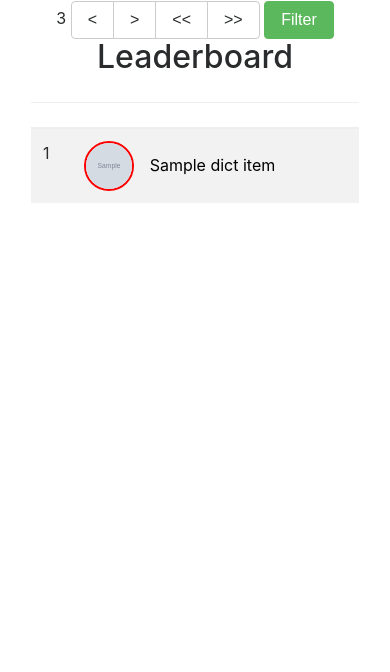
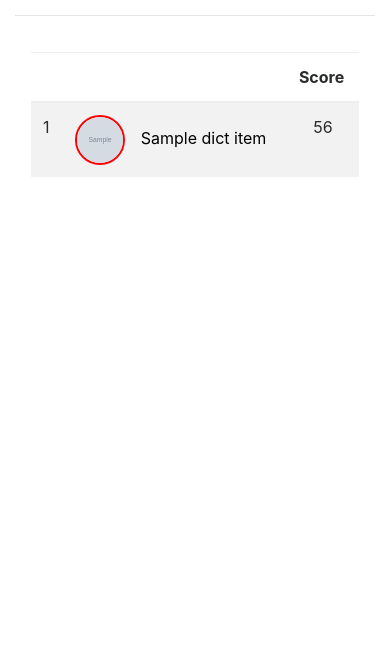
Before and after one commit to dasUtsav/social-champion-identification, a Flask app: template templates/form.html in a window 390 px wide. Shown: the part 599-1271 px from the top of the page. After the commit the page ends 776 px from the top, so only its background shows below. Run offline with Flask 2, Linux system fonts and the light colour scheme; the template is opened without the code that fills it: most values are stand-ins (such as "Sample title", 1, 10 or a date in 2020); grey boxes marked "Sample" are stand-in pictures; parts of the project's set-up code (start-up, migrations or seed data) failed here and were passed over; some libraries are stand-ins or nearby versions.

Commit message:
Update Leaderboard UI

```diff
--- a/templates/form.html
+++ b/templates/form.html
@@ -3,8 +3,7 @@
 
 <div class="container text-center" style="padding: 50px 0px 100px 0px">
 
-    {% if final_ranks is defined %}
-        {% if pending_topics|length > 0 %}
+    {% if final_ranks is defined %} {% if pending_topics|length > 0 %}
     <div class="row">
         <div class="col-sm-12 alert alert-info alert-dismissible fade show" role="alert">
             <p>
@@ -18,8 +17,13 @@
     </div>
     {% endif %}
 
+    <img src="http://www.madelinejaeger.com/wp-content/uploads/2016/05/leaderboard_screenshot_2.jpg" alt="leaderboards" height="300px"
+        width="300px">
+
+    <hr>
+
     <div class="row">
-        <div class="col-sm-3">
+        <!-- <div class="col-sm-3">
             <h2>Filters</h2>
             <select class="list-group" id="sbOne" multiple="multiple">
                 <option class="list-group-item" value="likes">Likes</option>
@@ -32,7 +36,7 @@
 
             <select class="" id="sbTwo" multiple="multiple"></select>
             <br>
-3
+
             <div class="btn-group">
                 <input class="btn btn-secondary" type="button" id="left" value="<" />
                 <input class="btn btn-secondary" type="button" id="right" value=">" />
@@ -40,10 +44,9 @@
                 <input class="btn btn-secondary" type="button" id="rightall" value=">>" />
             </div>
             <input class="btn btn-success" id="queryForm" type="button" value="Filter" id="submit" />
-        </div>
+        </div> -->
 
-            <div class="col-sm-9">
-                <h2 class="text-center">Leaderboard</h2>
+        <div class="col-sm-12">
             <div class="flex-container">
 
 
@@ -55,6 +58,7 @@
                         <thead>
                             <tr>
                                 <th colspan="2">{{data['query'].capitalize()}}</th>
+                                <th>Score</th>
                             </tr>
                         </thead>
                         <tbody>
@@ -66,11 +70,12 @@
                                 <td>{{loop.index}}</td>
 
                                 <td>
-                                            <a href="/rank/graphs?id={{ dict_item['id'] }}&topic_name={{data['query']}}&moiScore={{dict_item['moiScore']}}&influence={{dict_item['influence']}}&topic_relevance={{dict_item['topic_relevance']}}" class="links">
-                                                <img class="profile_image" src="{{dict_item['image_url']}}"
-                                                    height="50em" width="50em" alt="TEST">{{dict_item['screen_name']}}
+                                    <a href="/rank/graphs?id={{ dict_item['id'] }}&topic_name={{data['query']}}&moiScore={{dict_item['moiScore']}}&influence={{dict_item['influence']}}&topic_relevance={{dict_item['topic_relevance']}}"
+                                        class="links">
+                                        <img class="profile_image" src="{{dict_item['image_url']}}" height="50em" width="50em" alt="TEST">{{dict_item['screen_name']}}
                                     </a>
                                 </td>
+                                <td style="text-align:center">56</td>
 
 
                             </tr>
@@ -80,6 +85,8 @@
 
                 </div>
                 {% endfor %}
+
+
             </div>
         </div>
 
```
Lines whose indentation alone changed are shown as unchanged.
